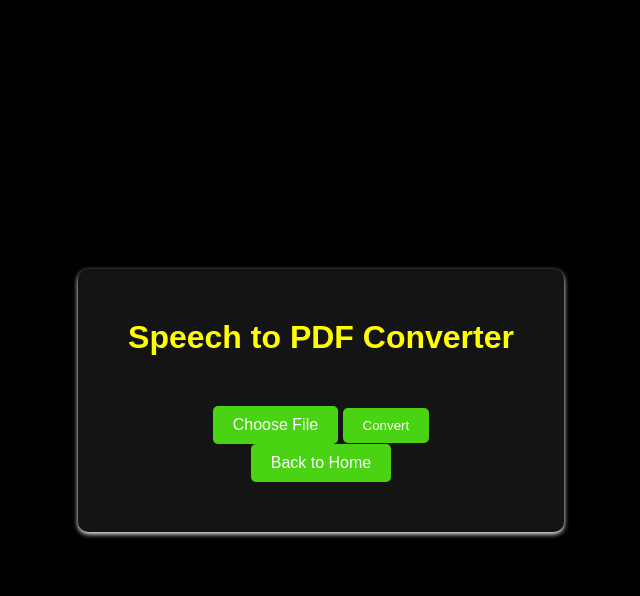
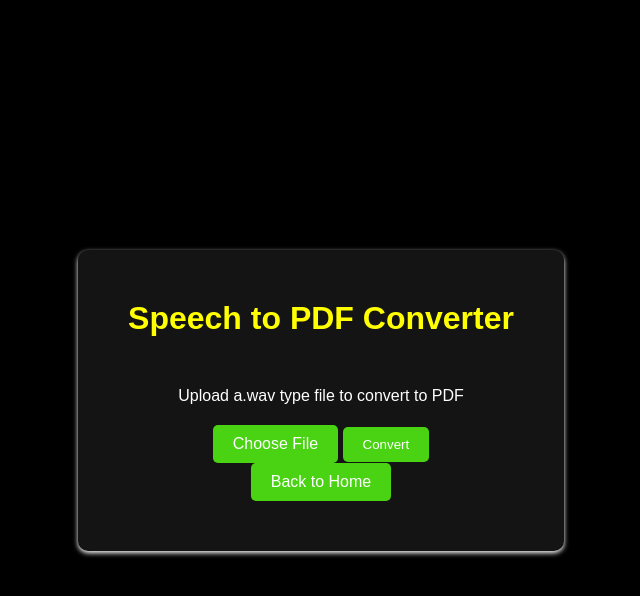
Before and after one commit to SHubhamanjk/PDF_Converter, a Flask app: page /speech_to_pdf in a window 1280 px wide. Shown: the top 596 px of the page, without its empty margins (319-959 px from the left). Run offline with Flask 3, Linux system fonts and the light colour scheme.

Commit message:
Update speech_to_pdf.html

```diff
--- a/templates/speech_to_pdf.html
+++ b/templates/speech_to_pdf.html
@@ -11,6 +11,8 @@
 <body>
     <div class="container">
         <h1 class="title">Speech to PDF Converter</h1>
+        <p class="subtitle">Upload a.wav type file to convert to PDF</p>
+
         <form method="post" enctype="multipart/form-data" id="uploadForm">
             <label for="file" class="btn">Choose File</label>
             <input type="file" id="file" name="file" accept=".wav" required onchange="fileUploaded()">
```
